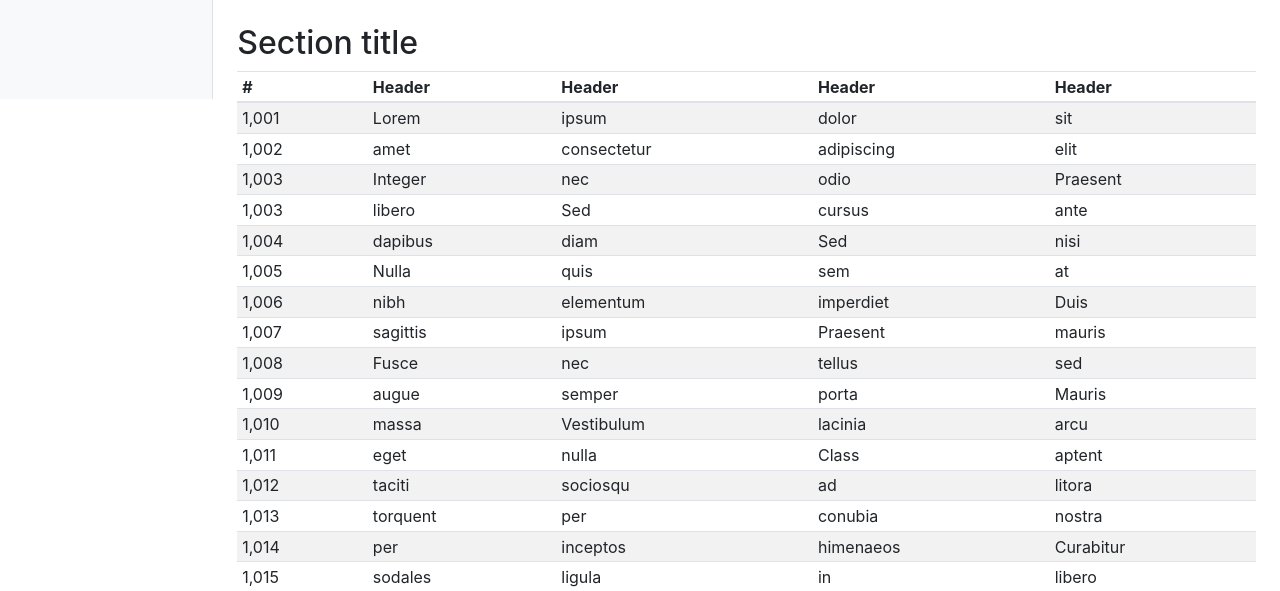
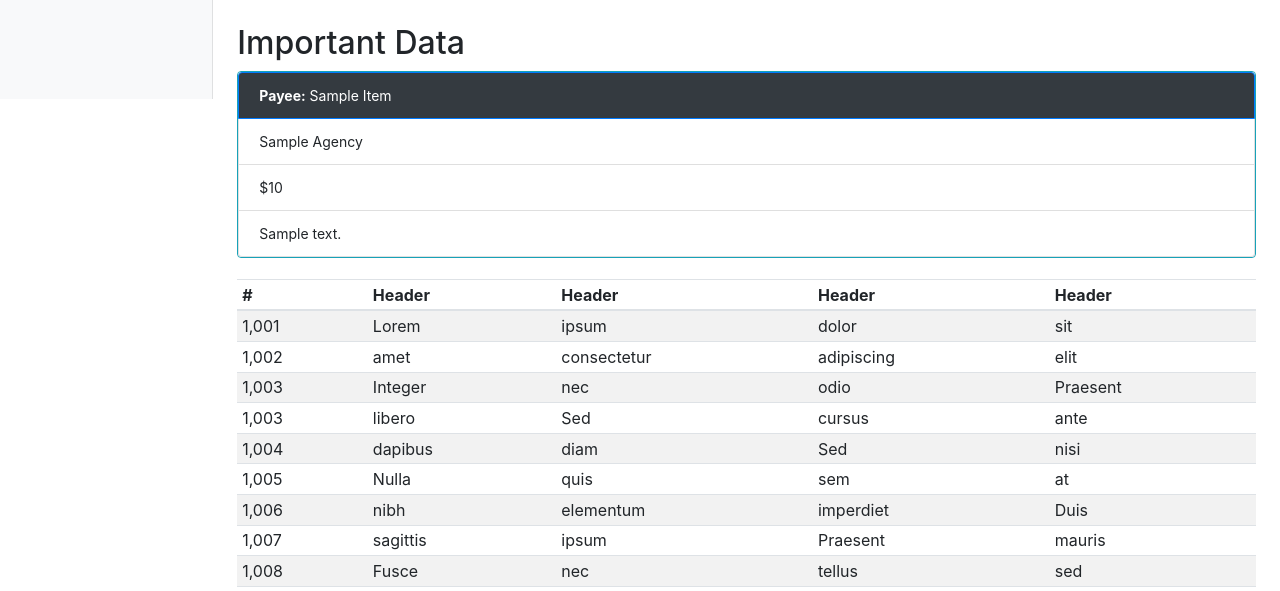
Before and after one commit to BDubon/PGCountyDataApp, a Django app: template templates/data.html in a window 1280 px wide. Shown: the part 701-1292 px from the top of the page. Run offline with Django 3.2, Linux system fonts and the light colour scheme; the template is opened without the code that fills it: most values are stand-ins (such as "Sample title", 1, 10 or a date in 2020); some libraries are stand-ins or nearby versions.

Commit message:
Added sample dashboard with UI ideas

```diff
--- a/templates/data.html
+++ b/templates/data.html
@@ -2,7 +2,7 @@
 
 
 {% block content %}
-
+    {#  SEARCH BAR  #}
     <nav class="navbar navbar-dark bg-dark flex-md-nowrap p-0 shadow">
       <a class="navbar-brand col-sm-3 col-md-2 mr-0" href="{% url 'index' %}">Data Searcher</a>
       <input class="form-control form-control-dark w-100" type="text" placeholder="Search Zip" aria-label="Search">
@@ -12,6 +12,7 @@
 {#        </li>#}
 {#      </ul>#}
     </nav>
+    {# TABLE & SIDEBAR  #}
     <div class="container-fluid">
       <div class="row">
         <nav class="col-md-2 d-none d-md-block bg-light sidebar">
@@ -90,6 +91,7 @@
           </div>
         </nav>
 
+
         <main role="main" class="col-md-9 ml-sm-auto col-lg-10 px-4">
           <div class="d-flex justify-content-between flex-wrap flex-md-nowrap align-items-center pt-3 pb-2 mb-3 border-bottom">
             <h1 class="h2">Dashboard</h1>
@@ -107,7 +109,17 @@
 
           <canvas class="my-4 w-100" id="myChart" width="900" height="380"></canvas>
 
-      <h2>Section title</h2>
+          <h2>Important Data</h2>
+
+        {% for item in data %}
+            <ul class="list-group border border-info">
+                <li class="list-group-item active bg-dark"><b>Payee:</b> {{ item.payee_name | title }}</li>
+                <li class="list-group-item ">{{ item.agency | title }}</li>
+                <li class="list-group-item">${{  item.amount }}</li>
+                <li class="list-group-item">{{ item.payment_description | lower | capfirst}}</li>
+            </ul>
+            <br>
+        {% endfor %}
           <div class="table-responsive">
             <table class="table table-striped table-sm">
               <thead>
```
Also changed, not shown: DataMain/views.py (+5 -6 lines), templates/index.html (+2 -13 lines). Lines whose indentation alone changed are shown as unchanged.
